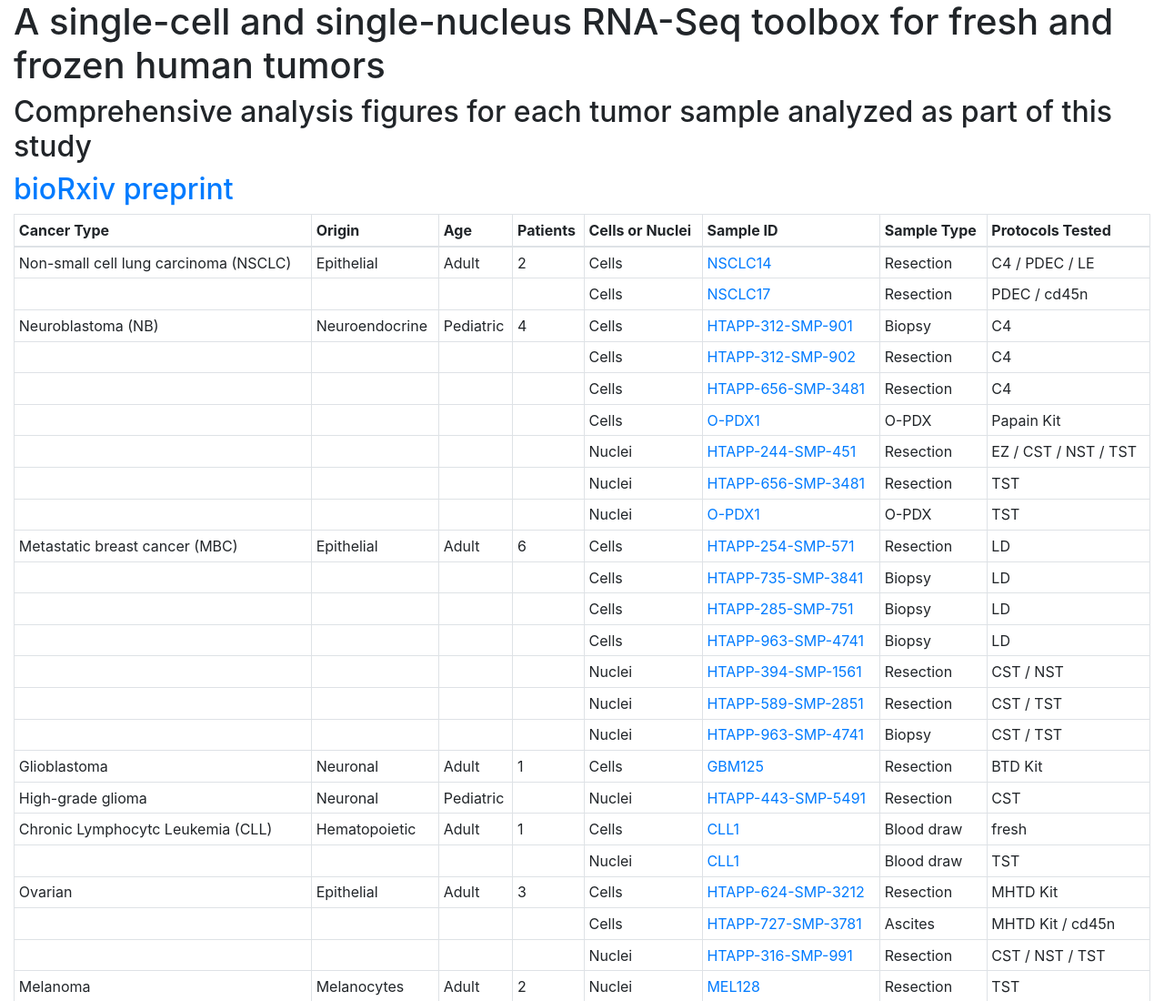
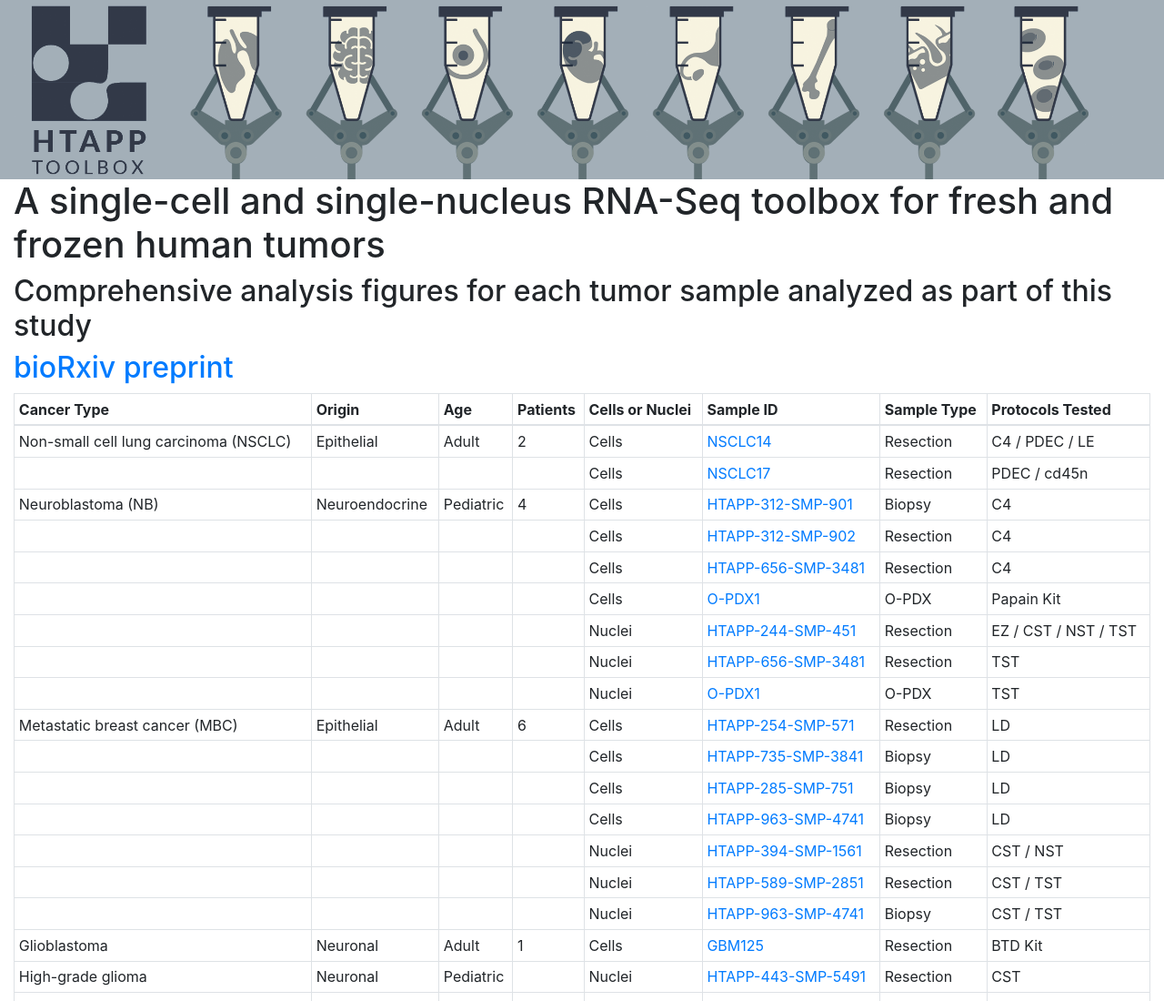
Before and after one commit to broadinstitute/HTAPP-methods-supp, a plain HTML site: page index.html in a window 1280 px wide. Shown: the top 1100 px of the page at 91% size. Drawn offline with nearby package versions, Linux system fonts and the light colour scheme.

Commit message:
Added banner

```diff
--- a/index.html
+++ b/index.html
@@ -24,7 +24,7 @@
         integrity="sha384-JjSmVgyd0p3pXB1rRibZUAYoIIy6OrQ6VrjIEaFf/nJGzIxFDsf4x0xIM+B07jRM"
         crossorigin="anonymous"></script>
 
-
+<img src="HTAPP_banner_7.png" class="img-fluid" alt="HTAPP_banner">
 <div class="container-fluid">
     <div class="row">
         <div class="col">
```
Also changed, not shown: HTAPP_banner_7.png (added).
